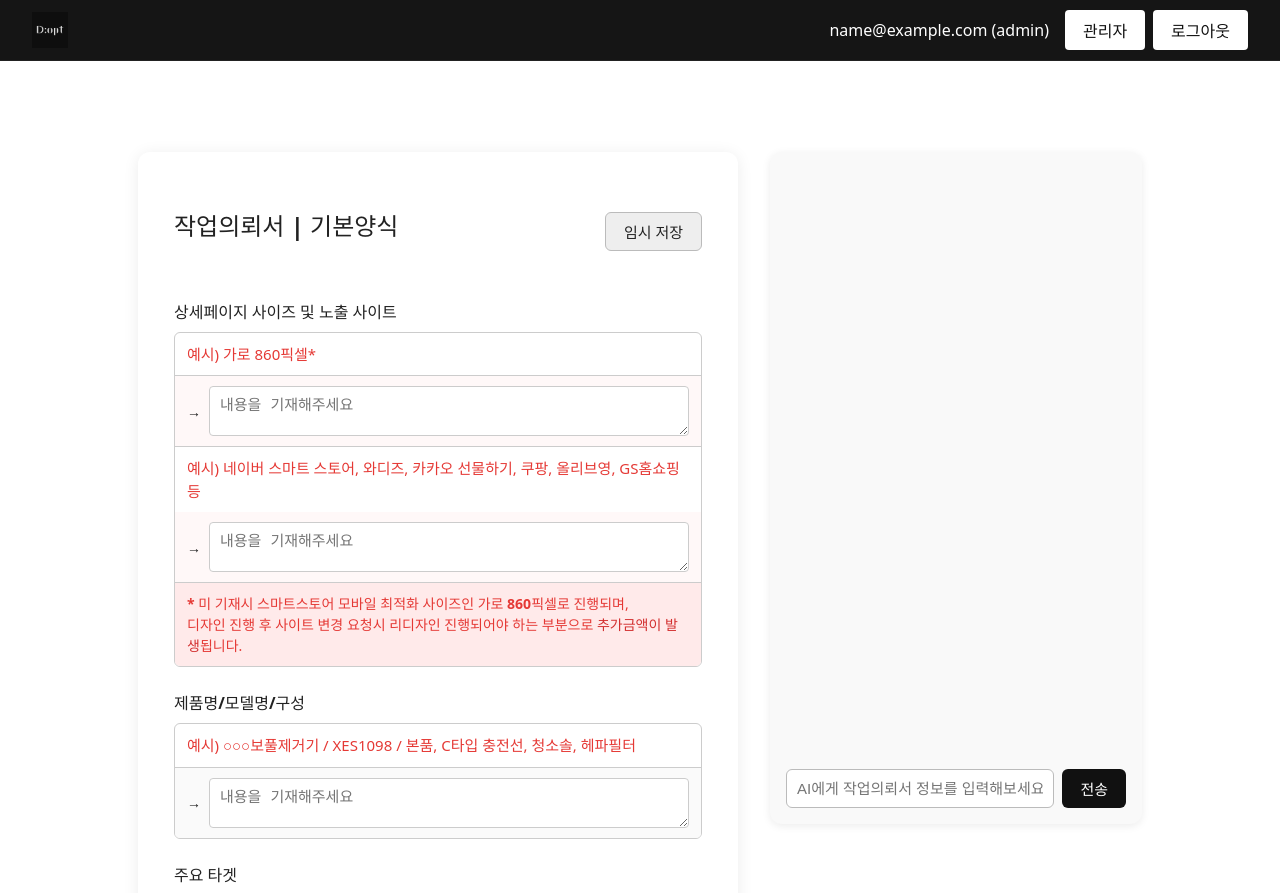
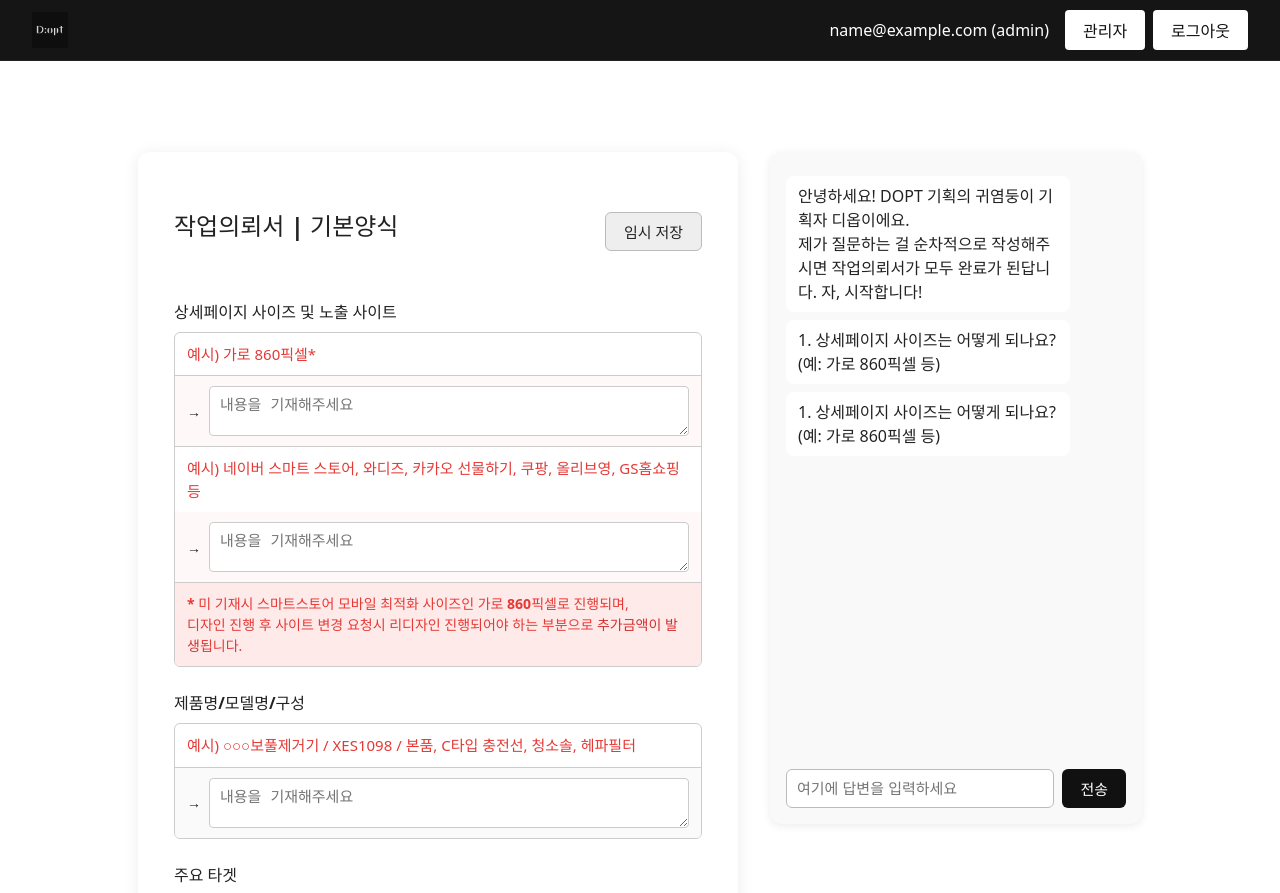
Before and after one commit to doptplanning/my-planner-tool, a React (Vite) app: page /upload in a window 1280 px wide. Shown: the top 893 px of the page. Built offline with nearby package versions, Linux system fonts and the light colour scheme; sample sign-in values are in the browser's storage.

Commit message:
AI 대화형 인터뷰 방식 적용

```diff
--- a/src/components/AIChat/AIChatBox.tsx
+++ b/src/components/AIChat/AIChatBox.tsx
@@ -9,32 +9,76 @@ interface AIChatBoxProps {
   onAIResult?: (result: any) => void;
 }
 
+const questionList = [
+  {
+    key: 'sizeWidth',
+    question: '1. 상세페이지 사이즈는 어떻게 되나요? (예: 가로 860픽셀 등)'
+  },
+  {
+    key: 'sizeSites',
+    question: '2. 노출 사이트는 어디인가요? (예: 네이버 스마트스토어, 쿠팡 등)'
+  },
+  {
+    key: 'product',
+    question: '3. 제품명/모델명/구성은 어떻게 되나요? (예: ○○○보풀제거기 / XES1098 / 본품, C타입 충전선, 청소솔, 해파필터)'
+  },
+  {
+    key: 'target',
+    question: '4. 주요 타겟은 누구인가요? (예: 2030 MZ세대, 남성층 등)'
+  },
+  {
+    key: 'price',
+    question: '5. 제품 가격은 얼마인가요? (예: 39,000원)'
+  },
+];
+
+const greeting =
+  '안녕하세요! DOPT 기획의 귀염둥이 기획자 디옵이에요.\n제가 질문하는 걸 순차적으로 작성해주시면 작업의뢰서가 모두 완료가 된답니다. 자, 시작합니다!';
+
 const AIChatBox: React.FC<AIChatBoxProps> = ({ onAIResult }) => {
-  const [messages, setMessages] = useState<Message[]>([]);
+  const [messages, setMessages] = useState<Message[]>([{ role: 'ai', content: greeting }]);
   const [input, setInput] = useState('');
   const [loading, setLoading] = useState(false);
   const [error, setError] = useState('');
+  const [step, setStep] = useState(0);
+  const [answers, setAnswers] = useState<{ [key: string]: string }>({});
 
-  const handleSend = async () => {
-    if (!input.trim()) return;
+  const askNext = (nextStep: number) => {
+    if (nextStep < questionList.length) {
+      setMessages(prev => [...prev, { role: 'ai', content: questionList[nextStep].question }]);
+      setStep(nextStep);
+    } else {
+      // 모든 답변이 끝나면 AI에게 전체 답변을 정리 요청
+      handleAIRefine();
+    }
+  };
+
+  const handleSend = () => {
+    if (!input.trim() || loading) return;
+    const currentKey = questionList[step]?.key;
     setMessages(prev => [...prev, { role: 'user', content: input }]);
+    setAnswers(prev => ({ ...prev, [currentKey]: input }));
+    setInput('');
+    askNext(step + 1);
+  };
+
+  // AI에게 전체 답변을 정리 요청
+  const handleAIRefine = async () => {
     setLoading(true);
+    setMessages(prev => [...prev, { role: 'ai', content: '입력해주셔서 감사합니다! 입력하신 내용을 바탕으로 작업의뢰서를 정리 중입니다...' }]);
     setError('');
     try {
       const API_BASE = import.meta.env.VITE_API_URL || 'https://my-planner-tool.onrender.com';
       const res = await fetch(`${API_BASE}/api/gpt-brief`, {
         method: 'POST',
         headers: { 'Content-Type': 'application/json' },
-        body: JSON.stringify({ summary: input }),
+        body: JSON.stringify({ ...answers, summary: Object.entries(answers).map(([k, v]) => `${k}: ${v}`).join('\n') }),
       });
       const data = await res.json();
-      if (!res.ok) throw new Error(data.error || 'AI 응답 오류');
-      setMessages(prev => [...prev, { role: 'ai', content: data.brief }]);
-      setInput('');
-      if (onAIResult) {
-        // TODO: data에서 폼에 채울 수 있는 구조화된 정보가 있으면 전달
-        onAIResult(data);
-      }
+      if (data.error) throw new Error(data.error);
+      setMessages(prev => [...prev, { role: 'ai', content: '작업의뢰서가 아래와 같이 정리되었습니다!' }]);
+      // 각 항목별로 입력란에 자동 반영
+      if (onAIResult) onAIResult(data);
     } catch (err: any) {
       setError(err.message || '서버 오류');
     } finally {
@@ -42,12 +86,20 @@ const AIChatBox: React.FC<AIChatBoxProps> = ({ onAIResult }) => {
     }
   };
 
+  // 첫 질문 자동 시작
+  React.useEffect(() => {
+    if (step === 0 && messages.length === 1) {
+      askNext(0);
+    }
+    // eslint-disable-next-line
+  }, []);
+
   return (
     <div style={{ width: 340, height: '80vh', background: '#f9f9f9', borderRadius: 12, boxShadow: '0 2px 8px rgba(0,0,0,0.08)', display: 'flex', flexDirection: 'column', padding: 16 }}>
       <div style={{ flex: 1, overflowY: 'auto', marginBottom: 12 }}>
         {messages.map((msg, i) => (
           <div key={i} style={{ margin: '8px 0', textAlign: msg.role === 'user' ? 'right' : 'left' }}>
-            <div style={{ display: 'inline-block', padding: '8px 12px', borderRadius: 8, background: msg.role === 'user' ? '#dbeafe' : '#fff', color: '#222', maxWidth: 260, wordBreak: 'break-word' }}>
+            <div style={{ display: 'inline-block', padding: '8px 12px', borderRadius: 8, background: msg.role === 'user' ? '#dbeafe' : '#fff', color: '#222', maxWidth: 260, wordBreak: 'break-word', whiteSpace: 'pre-line' }}>
               {msg.content}
             </div>
           </div>
@@ -61,11 +113,11 @@ const AIChatBox: React.FC<AIChatBoxProps> = ({ onAIResult }) => {
           value={input}
           onChange={e => setInput(e.target.value)}
           onKeyDown={e => { if (e.key === 'Enter') handleSend(); }}
-          placeholder="AI에게 작업의뢰서 정보를 입력해보세요"
+          placeholder={step < questionList.length ? '여기에 답변을 입력하세요' : '모든 답변이 완료되었습니다'}
           style={{ flex: 1, padding: 10, borderRadius: 6, border: '1px solid #bbb', fontSize: 15 }}
-          disabled={loading}
+          disabled={loading || step >= questionList.length}
         />
-        <button onClick={handleSend} disabled={loading || !input.trim()} style={{ padding: '0 18px', borderRadius: 6, background: '#111', color: '#fff', border: 'none', fontWeight: 600, fontSize: 15, cursor: 'pointer' }}>전송</button>
+        <button onClick={handleSend} disabled={loading || !input.trim() || step >= questionList.length} style={{ padding: '0 18px', borderRadius: 6, background: '#111', color: '#fff', border: 'none', fontWeight: 600, fontSize: 15, cursor: 'pointer' }}>전송</button>
       </div>
     </div>
   );
```
